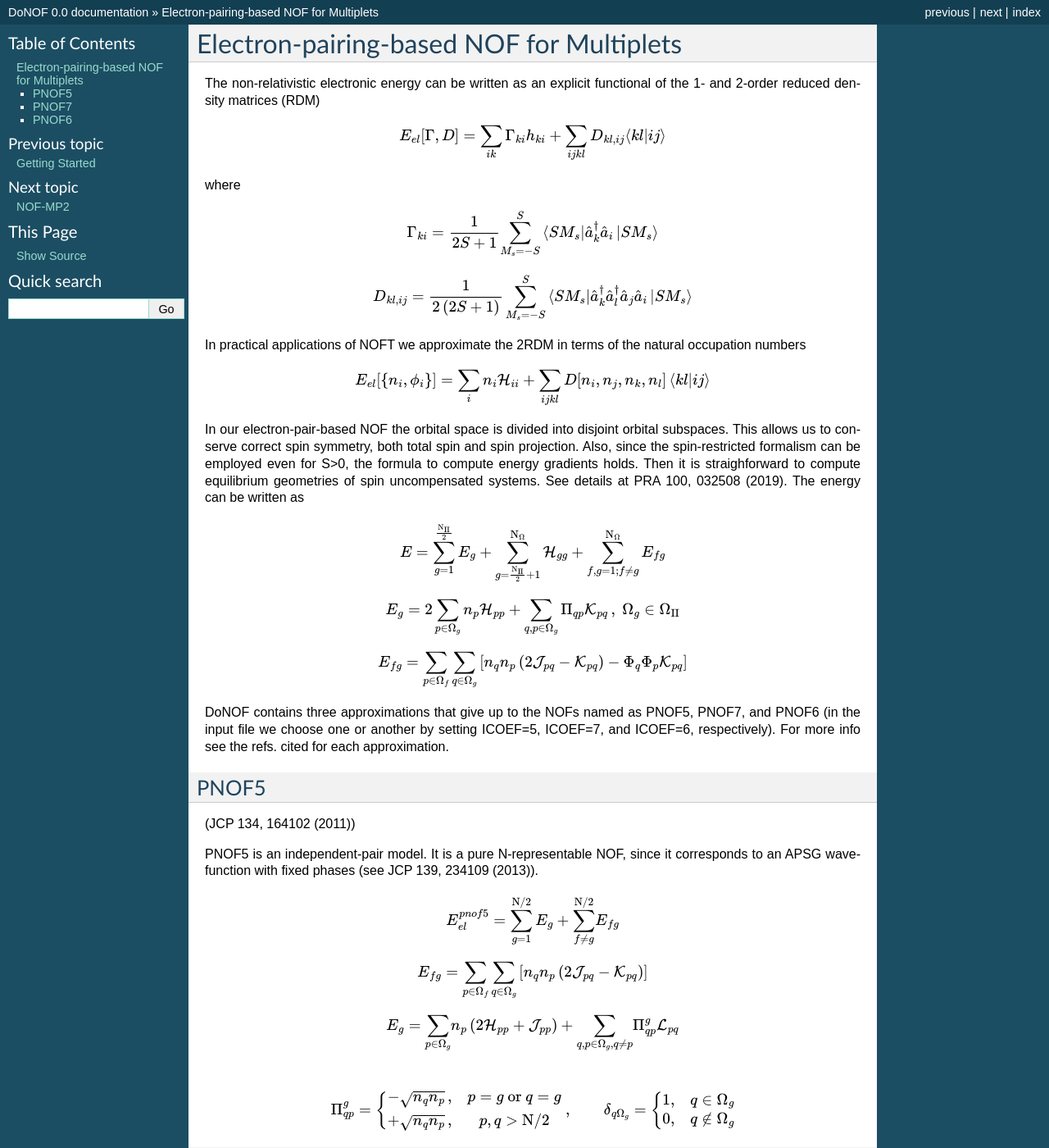
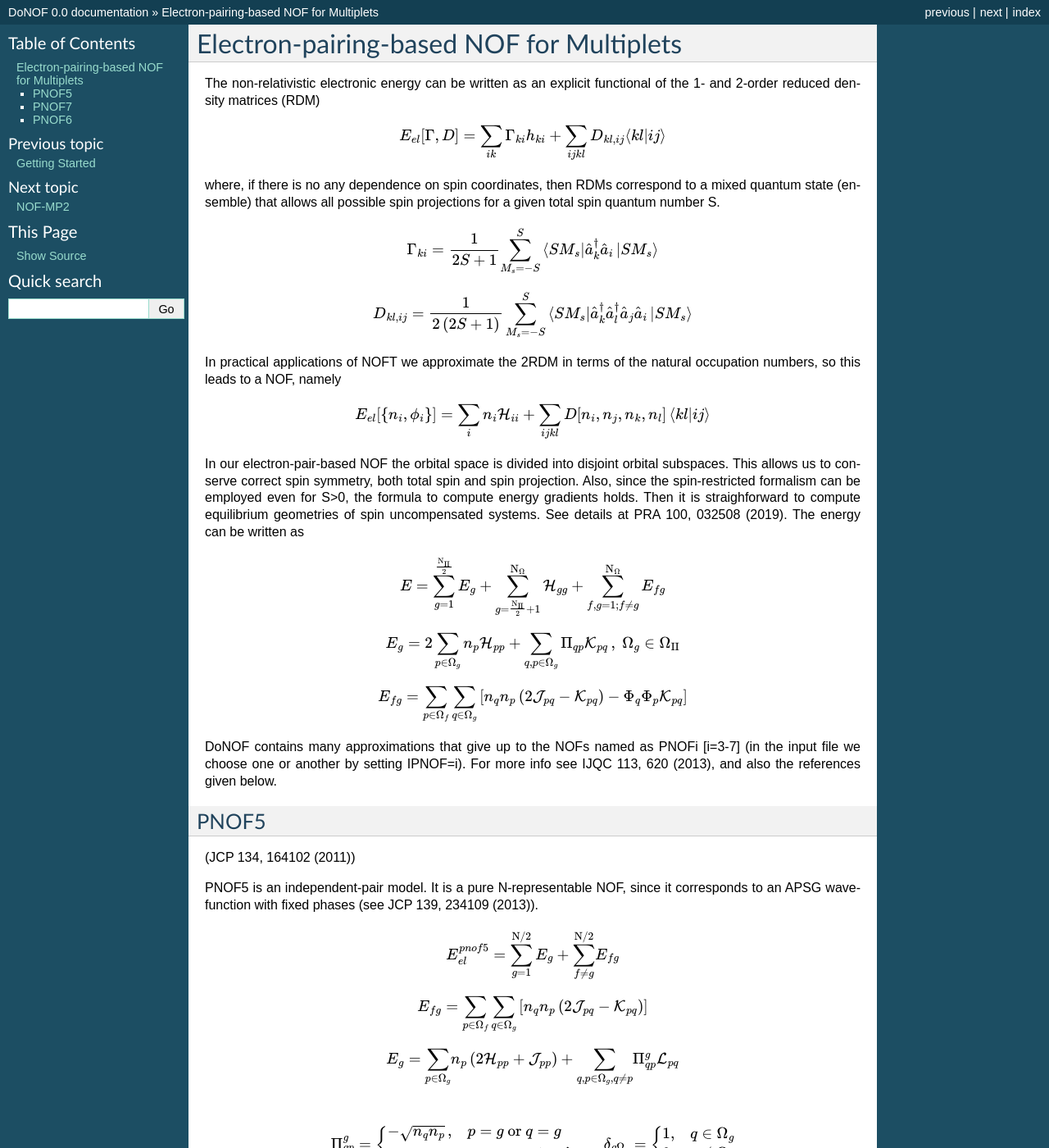
Before and after one commit to DoNOF/DoNOF-Documentation, a Sphinx documentation site: the page built from docs/PNOF57.rst, in a window 1280 px wide and 1400 px high. Shown: the whole window at 82% size. Built offline with Sphinx 7.4.7, drawn with Linux system fonts in a browser that asks for light colours.

Commit message:
april-2-1

```diff
--- a/docs/PNOF57.rst
+++ b/docs/PNOF57.rst
@@ -8,7 +8,7 @@ The non-relativistic electronic energy can be written as an explicit functional
 
     E_{el}[\Gamma,D]=\sum_{ik}\Gamma_{ki}h_{ki}+\sum_{ijkl}D_{kl,ij}\langle kl|ij\rangle
 
-where
+where, if there is no any dependence on spin coordinates, then RDMs correspond to a mixed quantum state (ensemble) that allows all possible spin projections for a given total spin quantum number S.
 
 .. math::
 
@@ -18,7 +18,7 @@ where
 
     D_{kl,ij}={\displaystyle {\textstyle {\displaystyle \dfrac{1}{2\left(2S+1\right)}\sum_{M_{s}=-S}^{S}}}}\left\langle SM_{s}\right|\hat{a}_{k}^{\dagger}\hat{a}_{l}^{\dagger}\hat{a}_{j}\hat{a}_{i}\left|SM_{s}\right\rangle
 
-In practical applications of NOFT we approximate the 2RDM in terms of the natural occupation numbers
+In practical applications of NOFT we approximate the 2RDM in terms of the natural occupation numbers, so this leads to a NOF, namely
 
 .. math::
 
@@ -38,7 +38,7 @@ In our electron-pair-based NOF the orbital space is divided into disjoint orbita
 
     E_{fg}=\sum\limits _{p\in\Omega_{f}}\sum\limits _{q\in\Omega_{g}}\left[n_{q}n_{p}\left(2\mathcal{J}_{pq}-\mathcal{K}_{pq}\right)-\Phi_{q}\Phi_{p}\mathcal{K}_{pq}\right]
 
-DoNOF contains three approximations that give up to the NOFs named as PNOF5, PNOF7, and PNOF6 (in the input file we choose one or another by setting ICOEF=5, ICOEF=7, and ICOEF=6, respectively). For more info see the refs. cited for each approximation.
+DoNOF contains many approximations that give up to the NOFs named as PNOFi [i=3-7] (in the input file we choose one or another by setting IPNOF=i). For more info see IJQC 113, 620 (2013), and also the references given below.
 
 PNOF5
 -----
```
